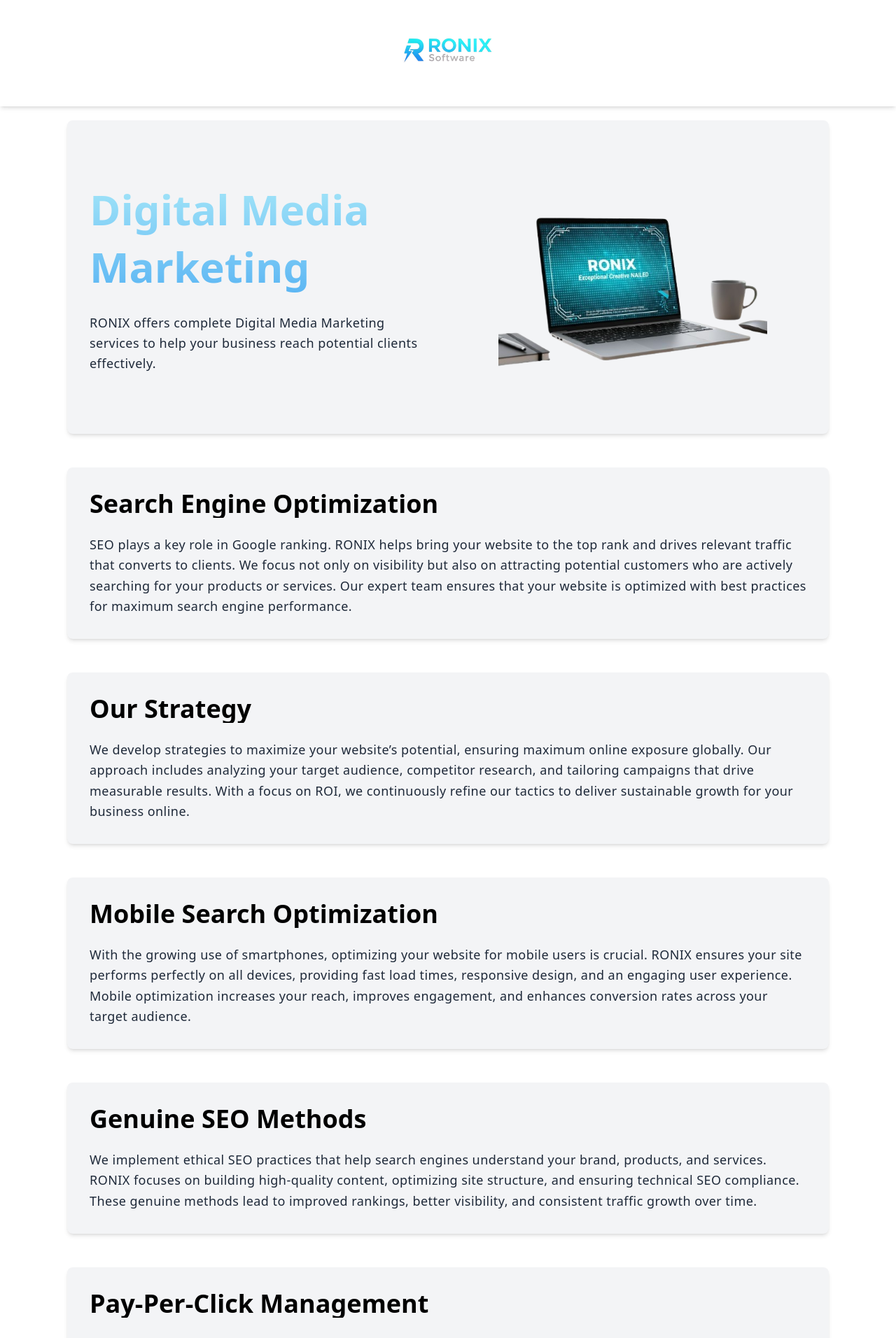
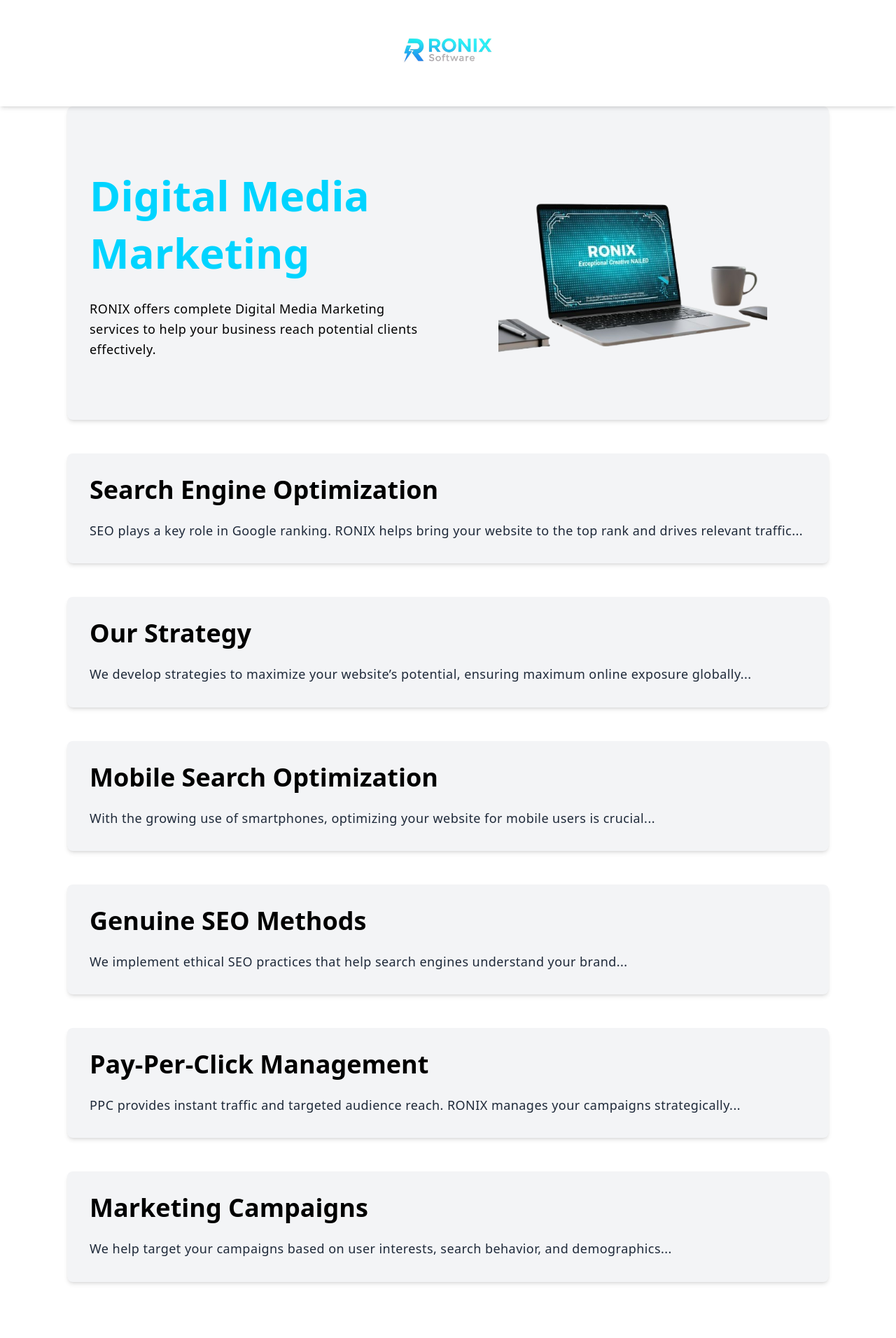
Before and after one commit to AyeshaMalak/ronixWebsite, a React (Vite) app: page /market in a window 1280 px wide. Shown: the top 1912 px of the page at 70% size. Built offline with nearby package versions, Linux system fonts and the light colour scheme.

Commit message:
Update Market.jsx

```diff
--- a/src/pages/Market.jsx
+++ b/src/pages/Market.jsx
@@ -1,14 +1,5 @@
 import React from "react";
 import { Link } from "react-router-dom";
-
-const Section = ({ title, text }) => (
-  <div className="bg-gray-100 p-8 rounded-lg shadow-md">
-    <h2 className="text-3xl md:text-4xl font-extrabold mb-6 bg-black bg-clip-text text-transparent">
-      {title}
-    </h2>
-    <p className="text-gray-800 leading-relaxed text-lg">{text}</p>
-  </div>
-);
 
 const Market = () => {
   return (
@@ -22,21 +13,20 @@
         </div>
       </div>
 
-
       <div className="h-28"></div>
 
-      <div className="space-y-12 px-6 md:px-24 pb-20 ">
+      <div className="space-y-12 px-6 md:px-24 pb-20">
 
-        <div className="bg-gray-100 p-8 rounded-lg shadow-md flex flex-col md:flex-row items-center gap-8 mt-15 ">
+        {/* First Section with Cyan Heading */}
+        <div className="bg-gray-100 p-8 rounded-lg shadow-md flex flex-col md:flex-row items-center gap-8 mt-10">
           <div className="md:w-1/2">
-            <h2 className="text-4xl md:text-6xl font-extrabold mb-6 leading-snug bg-gradient-to-b from-[#A4E6F8] to-[#5AB5F3] bg-clip-text text-transparent ">
+            <h2 className="text-4xl md:text-6xl font-extrabold mb-6 leading-snug text-[#00D4FF]">
               Digital Media Marketing
             </h2>
-            <p className="text-gray-800 leading-relaxed text-lg">
+            <p className="text-black leading-relaxed text-lg">
               RONIX offers complete Digital Media Marketing services to help your business reach potential clients effectively.
             </p>
           </div>
-
           <div className="md:w-1/2 flex justify-center">
             <img
               src="/image3.png"
@@ -46,39 +36,41 @@
           </div>
         </div>
 
+        {/* Other Sections with Black Headings */}
         <Section
           title="Search Engine Optimization"
-          text="SEO plays a key role in Google ranking. RONIX helps bring your website to the top rank and drives relevant traffic that converts to clients. We focus not only on visibility but also on attracting potential customers who are actively searching for your products or services. Our expert team ensures that your website is optimized with best practices for maximum search engine performance."
+          text="SEO plays a key role in Google ranking. RONIX helps bring your website to the top rank and drives relevant traffic..."
         />
-
         <Section
           title="Our Strategy"
-          text="We develop strategies to maximize your website’s potential, ensuring maximum online exposure globally. Our approach includes analyzing your target audience, competitor research, and tailoring campaigns that drive measurable results. With a focus on ROI, we continuously refine our tactics to deliver sustainable growth for your business online."
+          text="We develop strategies to maximize your website’s potential, ensuring maximum online exposure globally..."
         />
-
         <Section
           title="Mobile Search Optimization"
-          text="With the growing use of smartphones, optimizing your website for mobile users is crucial. RONIX ensures your site performs perfectly on all devices, providing fast load times, responsive design, and an engaging user experience. Mobile optimization increases your reach, improves engagement, and enhances conversion rates across your target audience."
+          text="With the growing use of smartphones, optimizing your website for mobile users is crucial..."
         />
-
         <Section
           title="Genuine SEO Methods"
-          text="We implement ethical SEO practices that help search engines understand your brand, products, and services. RONIX focuses on building high-quality content, optimizing site structure, and ensuring technical SEO compliance. These genuine methods lead to improved rankings, better visibility, and consistent traffic growth over time."
+          text="We implement ethical SEO practices that help search engines understand your brand..."
         />
-
         <Section
           title="Pay-Per-Click Management"
-          text="PPC provides instant traffic and targeted audience reach. RONIX manages your campaigns strategically to maximize traffic while minimizing cost. From keyword research to ad copy creation and bid management, we ensure your paid advertising delivers measurable ROI, driving both leads and conversions effectively."
+          text="PPC provides instant traffic and targeted audience reach. RONIX manages your campaigns strategically..."
         />
-
         <Section
           title="Marketing Campaigns"
-          text="We help target your campaigns based on user interests, search behavior, and demographics. RONIX creates data-driven campaigns across search engines and social media platforms, optimizing for engagement, conversions, and overall brand growth. Our approach ensures that your advertising spend is utilized efficiently to reach the right audience at the right time."
+          text="We help target your campaigns based on user interests, search behavior, and demographics..."
         />
-
       </div>
     </div>
   );
 };
 
+const Section = ({ title, text }) => (
+  <div className="bg-gray-100 p-8 rounded-lg shadow-md">
+    <h2 className="text-3xl md:text-4xl font-extrabold mb-6 text-black">{title}</h2>
+    <p className="text-gray-800 leading-relaxed text-lg">{text}</p>
+  </div>
+);
+
 export default Market;
```
Lines whose indentation alone changed are shown as unchanged.
